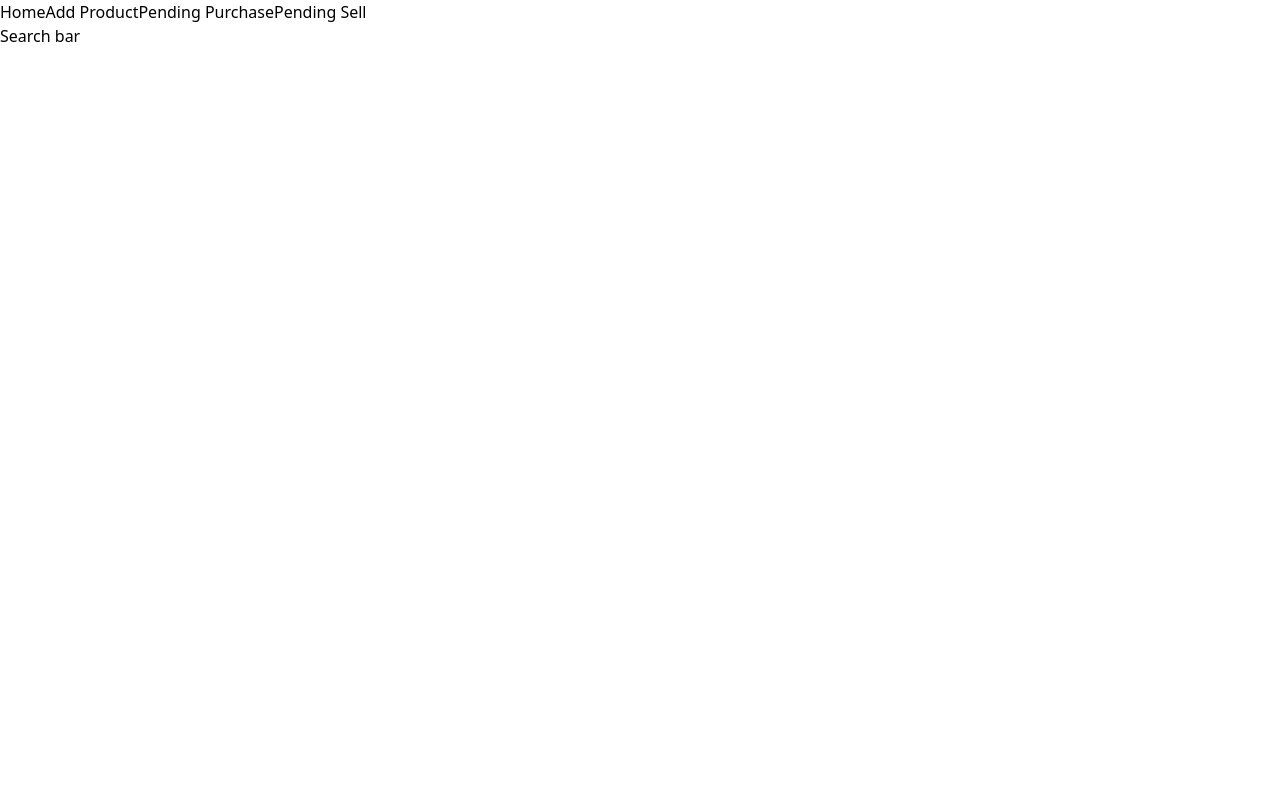
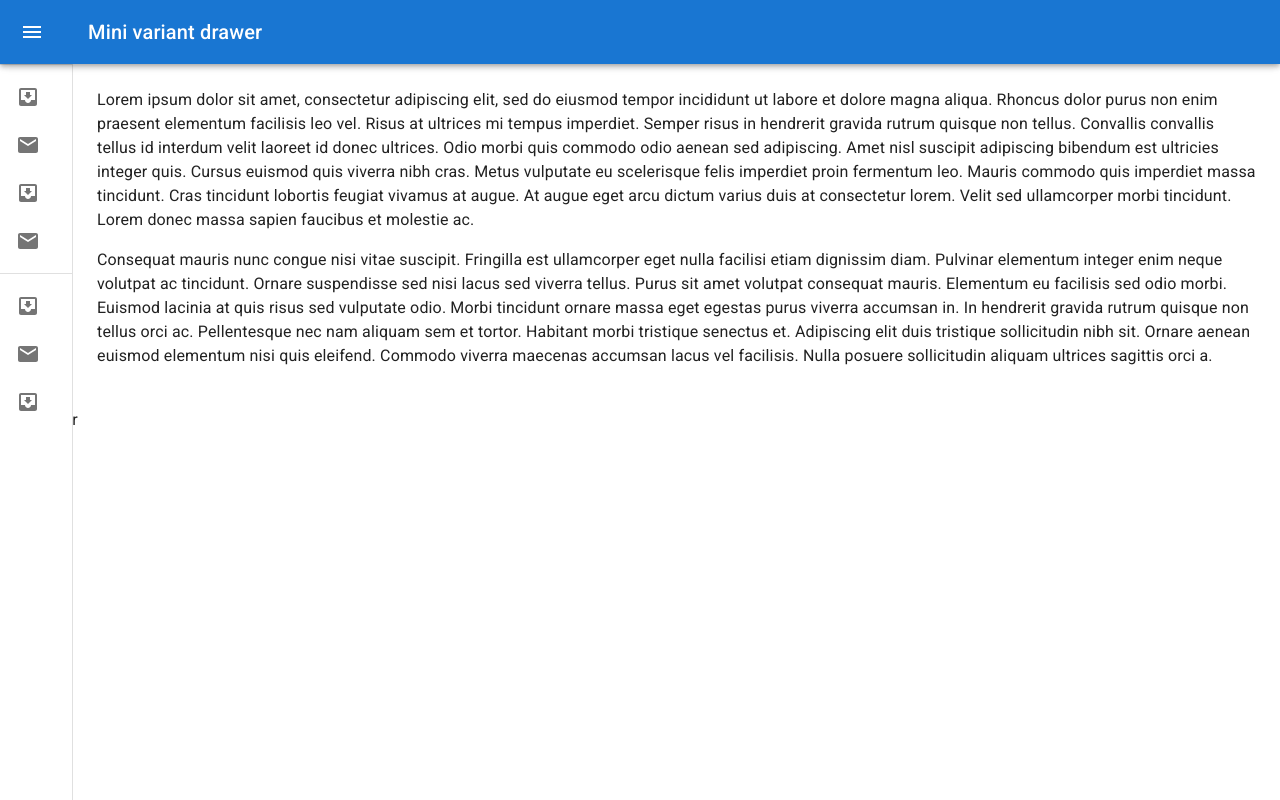
Before and after one commit to bipin1050/MinorProject, a React (Create React App) app: page /mainpage in a window 1280 px wide. Built offline with nearby package versions, Linux system fonts and the light colour scheme.

Commit message:
navbar added from mui

```diff
--- a/package.json
+++ b/package.json
@@ -3,6 +3,11 @@
   "version": "0.1.0",
   "private": true,
   "dependencies": {
+    "@emotion/react": "^11.7.1",
+    "@emotion/styled": "^11.6.0",
+    "@material-ui/icons": "^4.11.2",
+    "@mui/icons-material": "^5.3.1",
+    "@mui/material": "^5.3.1",
     "@testing-library/jest-dom": "^5.16.1",
     "@testing-library/react": "^12.1.2",
     "@testing-library/user-event": "^13.5.0",
--- a/public/index.html
+++ b/public/index.html
@@ -15,6 +15,14 @@
       user's mobile device or desktop. See https://developers.google.com/web/fundamentals/web-app-manifest/
     -->
     <link rel="manifest" href="%PUBLIC_URL%/manifest.json" />
+    <link
+      rel="stylesheet"
+      href="https://fonts.googleapis.com/css?family=Roboto:300,400,500,700&display=swap"
+    />
+    <link
+      rel="stylesheet"
+      href="https://fonts.googleapis.com/icon?family=Material+Icons"
+    />
     <!--
       Notice the use of %PUBLIC_URL% in the tags above.
       It will be replaced with the URL of the `public` folder during the build.
--- a/src/components/addproduct.js
+++ b/src/components/addproduct.js
@@ -7,9 +7,9 @@
                     <div className="container mx-auto w-1/4">
                         <input type ="text" placeholder="Product Name" className="h-9 w-full rounded-lg border-black"/><br/><br/>
                         <input type ="text" placeholder="Cateegory" className="h-9 w-full rounded-lg"/><br/><br/>
-                        <input type ="text" placeholder="Manufaturer" className="h-9 w-full rounded-lg"/><br/><br/>
+                        <input type ="text" placeholder="Manufacturer" className="h-9 w-full rounded-lg"/><br/><br/>
                         <input type ="text" placeholder="Batch Number" className="h-9 w-full rounded-lg"/><br/><br />
-                        <label>Manufaturer Date</label><br/>
+                        <label>Manufacturer Date</label><br/>
                         <input type ="date" placeholder="mm/dd/yyyy" className="h-9 w-full rounded-lg"/><br/><br/>
                         <label>Entry Date</label><br/>
                         <input type ="date" placeholder="mm/dd/yyyy" className="h-9 w-full rounded-lg"/><br/><br/>
--- a/src/components/login.js
+++ b/src/components/login.js
@@ -30,7 +30,7 @@
                             <br/><br/>
                             <div className='flex justify-center'>
                                 <Link to = "/mainpage">
-                                    <input type = "button" value="Login" className='bg-green-600 px-16 py-2 rounded-full hover:bg-white hover:text-green-600'/>
+                                    <button className='bg-green-600 px-16 py-2 rounded-full hover:bg-white hover:text-green-600'>Login</button>
                                 </Link>
                             </div>
                         </form>
--- a/src/components/mainpage.js
+++ b/src/components/mainpage.js
@@ -1,5 +1,6 @@
 import {Link, BrowserRouter, Routes, Route} from 'react-router-dom';
 import Addproduct from './addproduct';
+import MiniDrawer from './navbar';
 import Pendingpurchase from './pendingpurchase';
 import Pendingsell from './pendingsell';
 
@@ -10,10 +11,11 @@
             <navbar>
                 <div>
                     <ul>
-                        <Link to="/mainpage/">Home</Link>
+                        {/* <Link to="/mainpage/">Home</Link>
                         <Link to="/mainpage/addproduct">Add Product</Link>
                         <Link to="/mainpage/pendingpurchase">Pending Purchase</Link>
-                        <Link to="/mainpage/pendingsell">Pending Sell</Link>
+                        <Link to="/mainpage/pendingsell">Pending Sell</Link> */}
+                        <MiniDrawer/>
                     </ul>
                 </div>
                 <div>
--- /dev/null
+++ b/src/components/navbar.js
@@ -0,0 +1,183 @@
+import * as React from 'react';
+import { styled, useTheme } from '@mui/material/styles';
+import Box from '@mui/material/Box';
+import MuiDrawer from '@mui/material/Drawer';
+import MuiAppBar from '@mui/material/AppBar';
+import Toolbar from '@mui/material/Toolbar';
+import List from '@mui/material/List';
+import CssBaseline from '@mui/material/CssBaseline';
+import Typography from '@mui/material/Typography';
+import Divider from '@mui/material/Divider';
+import IconButton from '@mui/material/IconButton';
+import MenuIcon from '@mui/icons-material/Menu';
+import ChevronLeftIcon from '@mui/icons-material/ChevronLeft';
+import ChevronRightIcon from '@mui/icons-material/ChevronRight';
+import ListItem from '@mui/material/ListItem';
+import ListItemIcon from '@mui/material/ListItemIcon';
+import ListItemText from '@mui/material/ListItemText';
+import InboxIcon from '@mui/icons-material/MoveToInbox';
+import MailIcon from '@mui/icons-material/Mail';
+
+const drawerWidth = 240;
+
+const openedMixin = (theme) => ({
+  width: drawerWidth,
+  transition: theme.transitions.create('width', {
+    easing: theme.transitions.easing.sharp,
+    duration: theme.transitions.duration.enteringScreen,
+  }),
+  overflowX: 'hidden',
+});
+
+const closedMixin = (theme) => ({
+  transition: theme.transitions.create('width', {
+    easing: theme.transitions.easing.sharp,
+    duration: theme.transitions.duration.leavingScreen,
+  }),
+  overflowX: 'hidden',
+  width: `calc(${theme.spacing(7)} + 1px)`,
+  [theme.breakpoints.up('sm')]: {
+    width: `calc(${theme.spacing(9)} + 1px)`,
+  },
+});
+
+const DrawerHeader = styled('div')(({ theme }) => ({
+  display: 'flex',
+  alignItems: 'center',
+  justifyContent: 'flex-end',
+  padding: theme.spacing(0, 1),
+  // necessary for content to be below app bar
+  ...theme.mixins.toolbar,
+}));
+
+const AppBar = styled(MuiAppBar, {
+  shouldForwardProp: (prop) => prop !== 'open',
+})(({ theme, open }) => ({
+  zIndex: theme.zIndex.drawer + 1,
+  transition: theme.transitions.create(['width', 'margin'], {
+    easing: theme.transitions.easing.sharp,
+    duration: theme.transitions.duration.leavingScreen,
+  }),
+  ...(open && {
+    marginLeft: drawerWidth,
+    width: `calc(100% - ${drawerWidth}px)`,
+    transition: theme.transitions.create(['width', 'margin'], {
+      easing: theme.transitions.easing.sharp,
+      duration: theme.transitions.duration.enteringScreen,
+    }),
+  }),
+}));
+
+const Drawer = styled(MuiDrawer, { shouldForwardProp: (prop) => prop !== 'open' })(
+  ({ theme, open }) => ({
+    width: drawerWidth,
+    flexShrink: 0,
+    whiteSpace: 'nowrap',
+    boxSizing: 'border-box',
+    ...(open && {
+      ...openedMixin(theme),
+      '& .MuiDrawer-paper': openedMixin(theme),
+    }),
+    ...(!open && {
+      ...closedMixin(theme),
+      '& .MuiDrawer-paper': closedMixin(theme),
+    }),
+  }),
+);
+
+export default function MiniDrawer() {
+  const theme = useTheme();
+  const [open, setOpen] = React.useState(false);
+
+  const handleDrawerOpen = () => {
+    setOpen(true);
+  };
+
+  const handleDrawerClose = () => {
+    setOpen(false);
+  };
+
+  return (
+    <Box sx={{ display: 'flex' }}>
+      <CssBaseline />
+      <AppBar position="fixed" open={open}>
+        <Toolbar>
+          <IconButton
+            color="inherit"
+            aria-label="open drawer"
+            onClick={handleDrawerOpen}
+            edge="start"
+            sx={{
+              marginRight: '36px',
+              ...(open && { display: 'none' }),
+            }}
+          >
+            <MenuIcon />
+          </IconButton>
+          <Typography variant="h6" noWrap component="div">
+            Mini variant drawer
+          </Typography>
+        </Toolbar>
+      </AppBar>
+      <Drawer variant="permanent" open={open}>
+        <DrawerHeader>
+          <IconButton onClick={handleDrawerClose}>
+            {theme.direction === 'rtl' ? <ChevronRightIcon /> : <ChevronLeftIcon />}
+          </IconButton>
+        </DrawerHeader>
+        <Divider />
+        <List>
+          {['Inbox', 'Starred', 'Send email', 'Drafts'].map((text, index) => (
+            <ListItem button key={text}>
+              <ListItemIcon>
+                {index % 2 === 0 ? <InboxIcon /> : <MailIcon />}
+              </ListItemIcon>
+              <ListItemText primary={text} />
+            </ListItem>
+          ))}
+        </List>
+        <Divider />
+        <List>
+          {['All mail', 'Trash', 'Spam'].map((text, index) => (
+            <ListItem button key={text}>
+              <ListItemIcon>
+                {index % 2 === 0 ? <InboxIcon /> : <MailIcon />}
+              </ListItemIcon>
+              <ListItemText primary={text} />
+            </ListItem>
+          ))}
+        </List>
+      </Drawer>
+      <Box component="main" sx={{ flexGrow: 1, p: 3 }}>
+        <DrawerHeader />
+        <Typography paragraph>
+          Lorem ipsum dolor sit amet, consectetur adipiscing elit, sed do eiusmod
+          tempor incididunt ut labore et dolore magna aliqua. Rhoncus dolor purus non
+          enim praesent elementum facilisis leo vel. Risus at ultrices mi tempus
+          imperdiet. Semper risus in hendrerit gravida rutrum quisque non tellus.
+          Convallis convallis tellus id interdum velit laoreet id donec ultrices.
+          Odio morbi quis commodo odio aenean sed adipiscing. Amet nisl suscipit
+          adipiscing bibendum est ultricies integer quis. Cursus euismod quis viverra
+          nibh cras. Metus vulputate eu scelerisque felis imperdiet proin fermentum
+          leo. Mauris commodo quis imperdiet massa tincidunt. Cras tincidunt lobortis
+          feugiat vivamus at augue. At augue eget arcu dictum varius duis at
+          consectetur lorem. Velit sed ullamcorper morbi tincidunt. Lorem donec massa
+          sapien faucibus et molestie ac.
+        </Typography>
+        <Typography paragraph>
+          Consequat mauris nunc congue nisi vitae suscipit. Fringilla est ullamcorper
+          eget nulla facilisi etiam dignissim diam. Pulvinar elementum integer enim
+          neque volutpat ac tincidunt. Ornare suspendisse sed nisi lacus sed viverra
+          tellus. Purus sit amet volutpat consequat mauris. Elementum eu facilisis
+          sed odio morbi. Euismod lacinia at quis risus sed vulputate odio. Morbi
+          tincidunt ornare massa eget egestas purus viverra accumsan in. In hendrerit
+          gravida rutrum quisque non tellus orci ac. Pellentesque nec nam aliquam sem
+          et tortor. Habitant morbi tristique senectus et. Adipiscing elit duis
+          tristique sollicitudin nibh sit. Ornare aenean euismod elementum nisi quis
+          eleifend. Commodo viverra maecenas accumsan lacus vel facilisis. Nulla
+          posuere sollicitudin aliquam ultrices sagittis orci a.
+        </Typography>
+      </Box>
+    </Box>
+  );
+}
```
Also changed, not shown: 1 other file (tests, documents, lock files or other folders).
